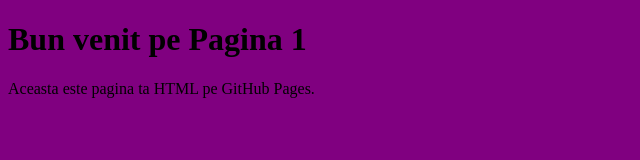
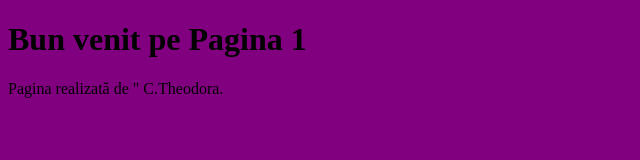
Before and after one commit to coffeehousee/coffeehousee.github.io, a plain HTML site: page index.html in a window 1280 px wide. Shown: the whole page, without its empty margins (0-640 px from the left). Drawn offline with Linux system fonts and the light colour scheme.

Commit message:
Update index.html

```diff
--- a/index.html
+++ b/index.html
@@ -13,6 +13,6 @@
 </head>
 <body>
     <h1>Bun venit pe Pagina 1</h1>
-    <p>Aceasta este pagina ta HTML pe GitHub Pages.</p>
+    <p>Pagina realizată de " C.Theodora.</p>
 </body>
 </html>
```
